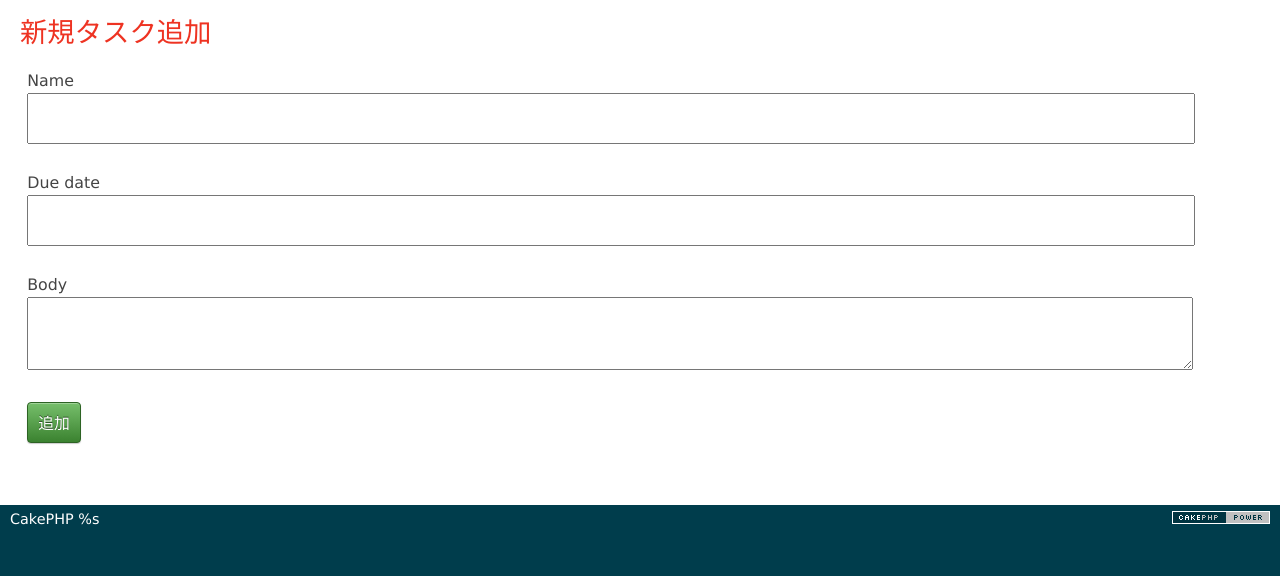
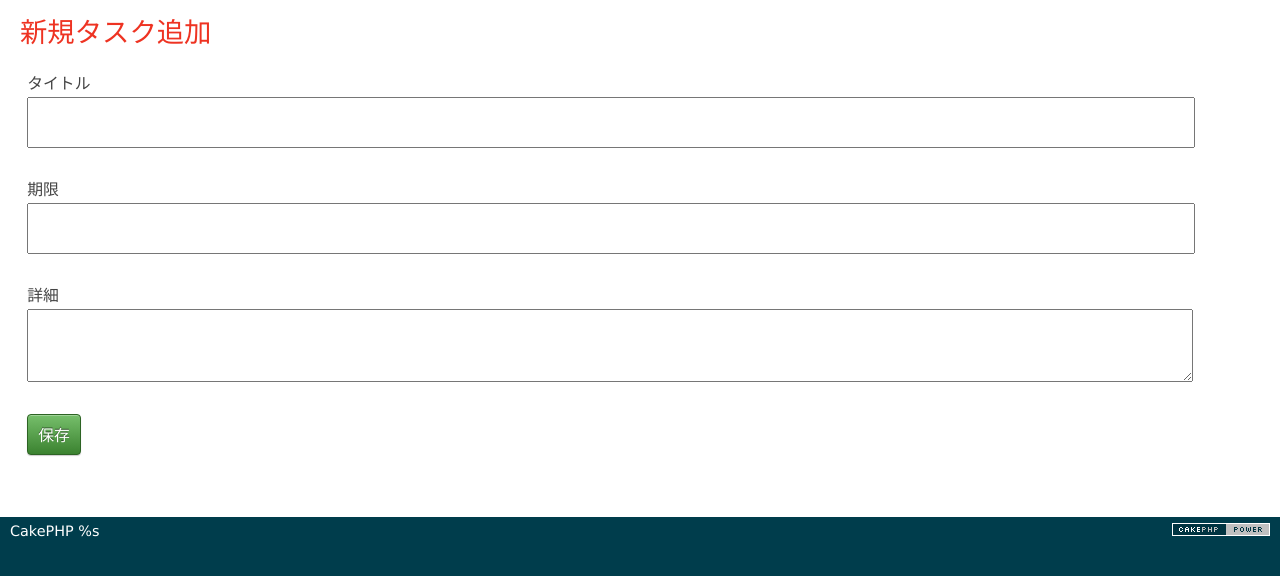
Before and after one commit to spartacamp-201602/sigepon_origintask, a CakePHP app: the page made by app/View/tasks/create.ctp in a window 1280 px wide. Shown: the part 47-623 px from the top of the page. Run offline with PHP 8.4 and a stand-in for CakePHP, Linux system fonts and the light colour scheme; the template is opened without the code that fills it, so the values that code supplies are empty; form fields are guessed from the names that the template uses; some libraries are stand-ins or nearby versions.

Commit message:
編集機能作成

```diff
--- /dev/null
+++ b/app/View/Elements/form.ctp
@@ -0,0 +1,8 @@
+<?php
+
+	echo $this->Form->create('Task');
+	echo $this->Form->input('name', array('label' => 'タイトル'));
+	echo $this->Form->input('due_date', array('label' => '期限'));
+	echo $this->Form->input('body', array('label' => '詳細'));
+
+?>
--- a/app/View/Elements/task.ctp
+++ b/app/View/Elements/task.ctp
@@ -24,7 +24,10 @@
             <td><?php echo h($task['Task']['created']); ?></td>
 
 
-            <td><?php echo $this->Html->link('このタスクを完了する', '/Tasks/done/' . $task['Task']['id']); ?></td>
+            <td>
+				<?php echo $this->Html->link('このタスクを完了する', '/Tasks/done/' . $task['Task']['id']); ?><br>
+                <?php echo $this->Html->link('このタスクを編集する', '/Tasks/edit/' . $task['Task']['id']); ?>
+            </td>
         </tr>
 
 </table>
--- a/app/View/tasks/create.ctp
+++ b/app/View/tasks/create.ctp
@@ -2,10 +2,7 @@
 
 <?php
 
-	echo $this->Form->create('Task');
-	echo $this->Form->input('name');
-	echo $this->Form->input('due_date');
-	echo $this->Form->input('body');
-	echo $this->Form->end('追加');
+	echo $this->element('form');
+	echo $this->Form->end('保存');
 
 ?>
```
Also changed, not shown: app/Controller/TasksController.php (+52 -0 lines), app/View/tasks/edit.ctp (added, +7 -0 lines).
